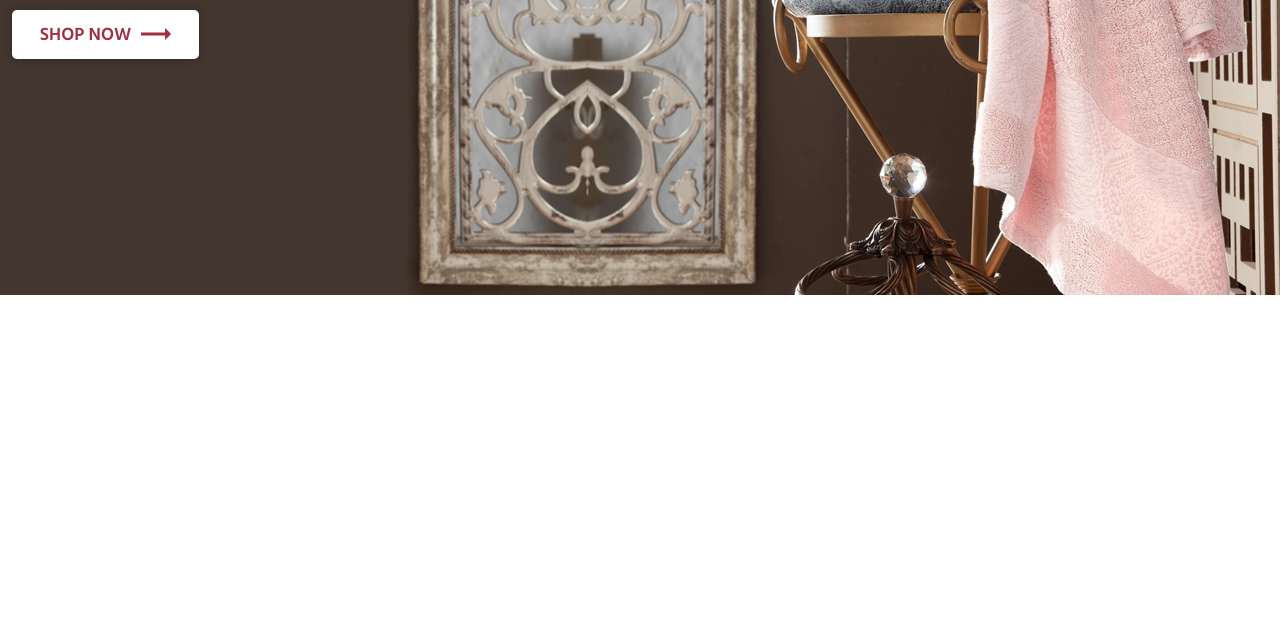
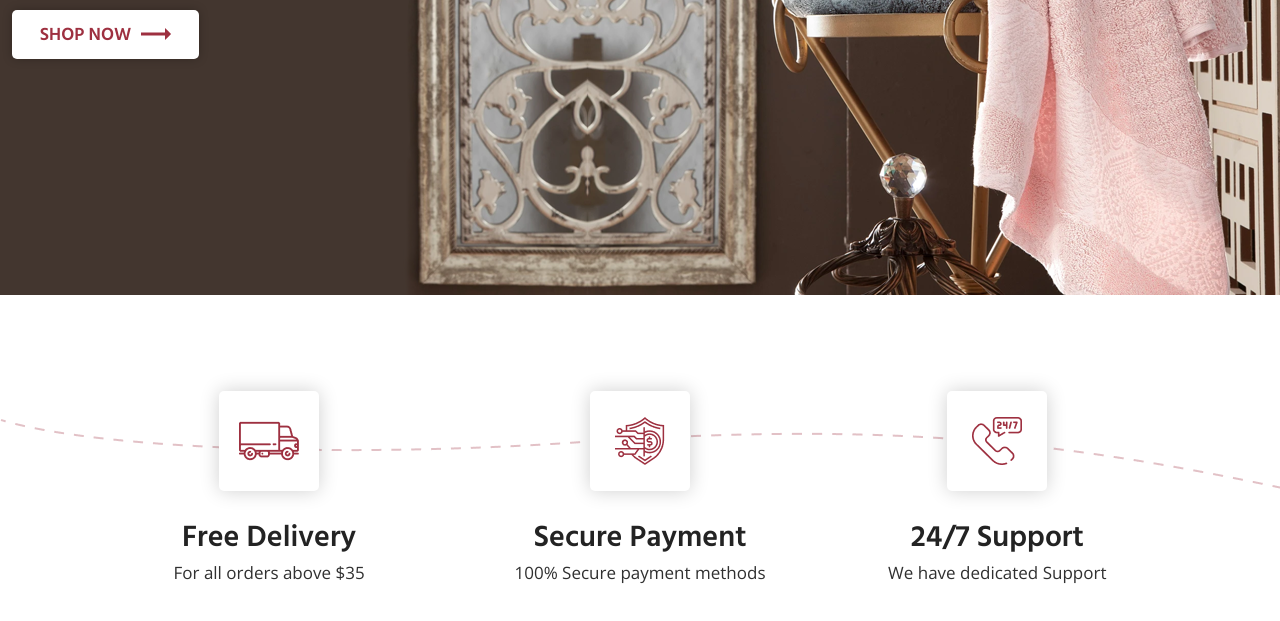
Before and after one commit to Shubham-391/CONCETTI-DI-LUSSO, a plain HTML site: page index.html in a window 1280 px wide. Shown: the part 631-1252 px from the top of the page. Before the commit the page ends 926 px from the top, so only its background shows below. Drawn offline with nearby package versions, Linux system fonts and the light colour scheme.

Commit message:
section1

```diff
--- a/assets/css/styles.css
+++ b/assets/css/styles.css
@@ -14,6 +14,7 @@
     --black2: #303030;
     --black3: rgba(0, 0, 0, 0.09);
     --black4: rgba(0, 0, 0, 0.10);
+    --black5: rgba(0, 0, 0, 0.19);
     --red1: #9E3040;
     --red2: rgba(158, 48, 64, 0.17);
     --red3: rgba(158, 48, 64, 0.30);
@@ -28,10 +29,10 @@
     --very-very-small: 14px;
     --very-small: 15px;
     --small: 16px;
-    --medium1: 17px;
+    --medium1: 16px;
     --medium2: 16px;
     --medium3: 18px;
-    --medium4: 30px;
+    --medium4: 21px;
     --large: 36px;
     --extra-large: 58px;
     --extra-extra-large: 32px;
@@ -172,7 +173,7 @@ a {
     color: var(--black1) !important;
 }
 
-.custom-container {
+.custom-container-header {
     max-width: 1304px !important;
 }
 
@@ -467,43 +468,52 @@ a {
     fill: white;
 }
 
+/* main */
+/* section1 */
 
+.section1 {
+    min-height: 384px;
+}
 
+.custom-container-section1 {
+    max-width: 957px !important;
+}
 
+.section1-box {
+    width: 100px;
+    height: 100px;
+    border-radius: 5px;
+    background: #FFF;
+    box-shadow: 0px 0px 19px 0px var(--black5);
+}
 
+.mb-22 {
+    margin-bottom: 22px;
+}
 
+.font-feature-settings {
+    font-feature-settings: 'clig' off, 'liga' off;
+}
 
+.max-width-192 {
+    max-width: 192px;
+}
 
+.max-width-252 {
+    max-width: 252px;
+}
 
+.max-width-219 {
+    max-width: 219px;
+}
 
-
-
-
-
-
-
-
-
-
-
-
-
-
-
-
-
-
-
-
-
-
-
-
-
-
+.section1-line {
+    display: none;
+}
 
 
 /* media query */
+
 @media(min-width: 380px) {
 
     /* header */
@@ -521,10 +531,10 @@ a {
         --very-very-small: 14px;
         --very-small: 15px;
         --small: 16px;
-        --medium1: 17px;
+        --medium1: 16px;
         --medium2: 18px;
         --medium3: 18px;
-        --medium4: 30px;
+        --medium4: 21px;
         --large: 36px;
         --extra-large: 58px;
         --extra-extra-large: 32px;
@@ -644,4 +654,21 @@ a {
         background-position: center;
         min-height: 750px;
     }
+
+    /* main */
+    /* section1 */
+    .section1-line {
+        display: unset;
+        top: 32%;
+    }
 }
+
+@media(min-width: 1450px) {
+
+    /* main */
+    /* section1 */
+    .section1-line {
+        display: none;
+
+    }
+}
--- a/index.html
+++ b/index.html
@@ -14,7 +14,7 @@
     <header class="d-flex flex-column min-height-100vh">
         <!-- navbar1 -->
         <nav class="nav1-background-color">
-            <div class="py-19 custom-container container list-unstyled d-flex align-items-center nav1">
+            <div class="py-19 custom-container-header container list-unstyled d-flex align-items-center nav1">
                 <ul class="list-unstyled d-flex align-items-center gap-63 mb-0 ">
                     <li class="align-items-center gap-14 telephone">
                         <img src="/assets/images/telephone-icon.png" alt="telephone-icon" width="18" height="18">
@@ -52,7 +52,7 @@
         </nav>
         <!-- navbar2 -->
         <nav class="nav2-background-color">
-            <div class="custom-container container py-30 d-flex align-items-center justify-content-between">
+            <div class="custom-container-header container py-30 d-flex align-items-center justify-content-between">
                 <p class="red1 Hind-Siliguri font-style-normal fw-semibold line-height-normal mb-0 concetti">CONCETTI
                     DI-LUSSO</p>
                 <div class="list-unstyled view mb-0">
@@ -63,8 +63,9 @@
                     <div class="Hind-Siliguri medium2 font-style-normal line-height-normal home"><a
                             class="text-decoration-none nav2hover " href="">Home</a></div>
                     <div class="dropdown p-0">
-                        <button type="button" class="btn btn-secondary dropdown-toggle d-flex gap-2 align-items-baseline p-0 Hind-Siliguri medium2 font-style-normal line-height-normal nav2hover towel"
-                             data-bs-toggle="dropdown" aria-expanded="false">
+                        <button type="button"
+                            class="btn btn-secondary dropdown-toggle d-flex gap-2 align-items-baseline p-0 Hind-Siliguri medium2 font-style-normal line-height-normal nav2hover towel"
+                            data-bs-toggle="dropdown" aria-expanded="false">
                             Towels <svg class="nav2hover-arrow" width="12" height="7" fill="none" viewBox="0 0 12 7"
                                 xmlns="http://www.w3.org/2000/svg">
                                 <path d="M1.5 1L6 5.5L10.5 1" stroke="#686868" stroke-width="2" stroke-linecap="round"
@@ -127,7 +128,7 @@
         </nav>
         <!-- hero-section -->
         <div class="hero-section-bg flex-grow-1 d-flex align-items-center ">
-            <div class="custom-container container">
+            <div class="custom-container-header container">
                 <p
                     class="text-white Hind-Siliguri extra-extra-large font-style-normal fw-semibold line-height-117 hero-section-text1 mb-14">
                     Beautiful Color
@@ -145,6 +146,51 @@
             </div>
         </div>
     </header>
+    <main>
+        <!-- section1 -->
+        <div class="section1 position-relative d-flex align-items-center overflow-hidden">
+            <img class="position-absolute section1-line" src="/assets/images/section1-line.png" alt="line">
+            <div
+                class="container custom-container-section1 d-flex position-relative flex-wrap justify-content-center my-5 my-lg-0">
+                <div class="col-lg-4 col-md-6 col-12 d-flex align-items-center justify-content-center">
+                    <div class="max-width-192 d-flex align-items-center flex-column me-lg-auto">
+                        <div class="section1-box mb-22 d-flex justify-content-center align-items-center"><img
+                                src="/assets/images/truck.png" alt="truck"></div>
+                        <p
+                            class="mb-0 black1 Hind-Siliguri medium4 font-style-normal fw-semibold line-height-normal font-feature-settings">
+                            Free
+                            Delivery</p>
+                        <p class="mb-0 black2 Open-Sans medium1 font-style-normal fw-normal line-height-normal">For all
+                            orders above $35</p>
+                    </div>
+                </div>
+                <div class="col-lg-4 col-md-6 col-12 d-flex align-items-center justify-content-center my-3 my-md-0">
+                    <div class="max-width-252 d-flex align-items-center flex-column mx-lg-auto">
+                        <div class="section1-box mb-22 d-flex justify-content-center align-items-center"><img
+                                src="/assets/images/shield.png" alt="shield"></div>
+                        <p
+                            class="mb-0 black1 Hind-Siliguri medium4 font-style-normal fw-semibold line-height-normal font-feature-settings">
+                            Secure
+                            Payment</p>
+                        <p class="mb-0 black2 Open-Sans medium1 font-style-normal fw-normal line-height-normal">100%
+                            Secure
+                            payment methods</p>
+                    </div>
+                </div>
+                <div class="col-lg-4 col-md-6 col-12 d-flex align-items-center justify-content-center">
+                    <div class="max-width-219 d-flex align-items-center flex-column ms-lg-auto">
+                        <div class="section1-box mb-22 d-flex justify-content-center align-items-center"><img
+                                src="/assets/images/telephone-section1.png" alt="telephone"></div>
+                        <p
+                            class="mb-0 black1 Hind-Siliguri medium4 font-style-normal fw-semibold line-height-normal font-feature-settings">
+                            24/7 Support</p>
+                        <p class="mb-0 black2 Open-Sans medium1 font-style-normal fw-normal line-height-normal">We have
+                            dedicated Support</p>
+                    </div>
+                </div>
+            </div>
+        </div>
+    </main>
 
     <script src="https://cdn.jsdelivr.net/npm/@popperjs/core@2.11.8/dist/umd/popper.min.js"
         integrity="sha384-I7E8VVD/ismYTF4hNIPjVp/Zjvgyol6VFvRkX/vR+Vc4jQkC+hVqc2pM8ODewa9r"
```
Also changed, not shown: assets/images/section1-line.png (added), assets/images/shield.png (added), assets/images/telephone-section1.png (added), assets/images/truck.png (added).
